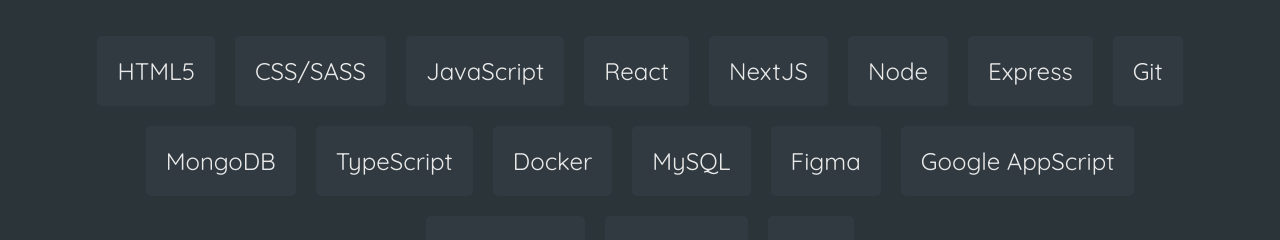
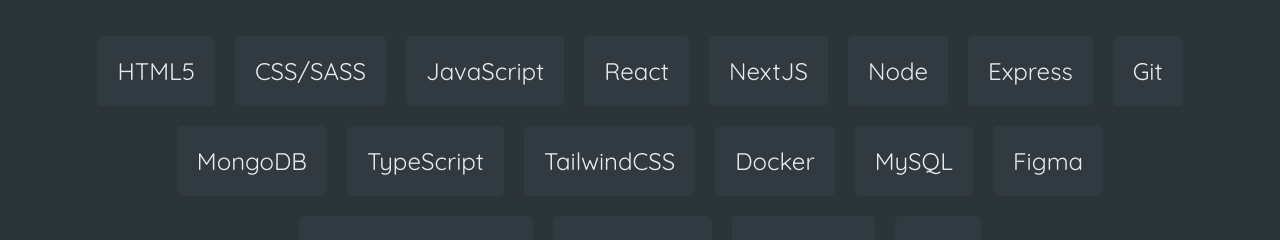
Before and after one commit to Basharath/Basharath.github.io, a React (Create React App) app: page / in a window 1280 px wide. Shown: the part 1000-1240 px from the top of the page. Built offline with nearby package versions, Linux system fonts and the light colour scheme; the HTML template or start-up script is replaced by a standard one.

Commit message:
Adds tailwind CSS skill

```diff
--- a/src/components/Skills.jsx
+++ b/src/components/Skills.jsx
@@ -15,6 +15,7 @@
         <span className='skill'>Git</span>
         <span className='skill'>MongoDB</span>
         <span className='skill'>TypeScript</span>
+        <span className='skill'>TailwindCSS</span>
         <span className='skill'>Docker</span>
         <span className='skill'>MySQL</span>
         <span className='skill'>Figma</span>
```
